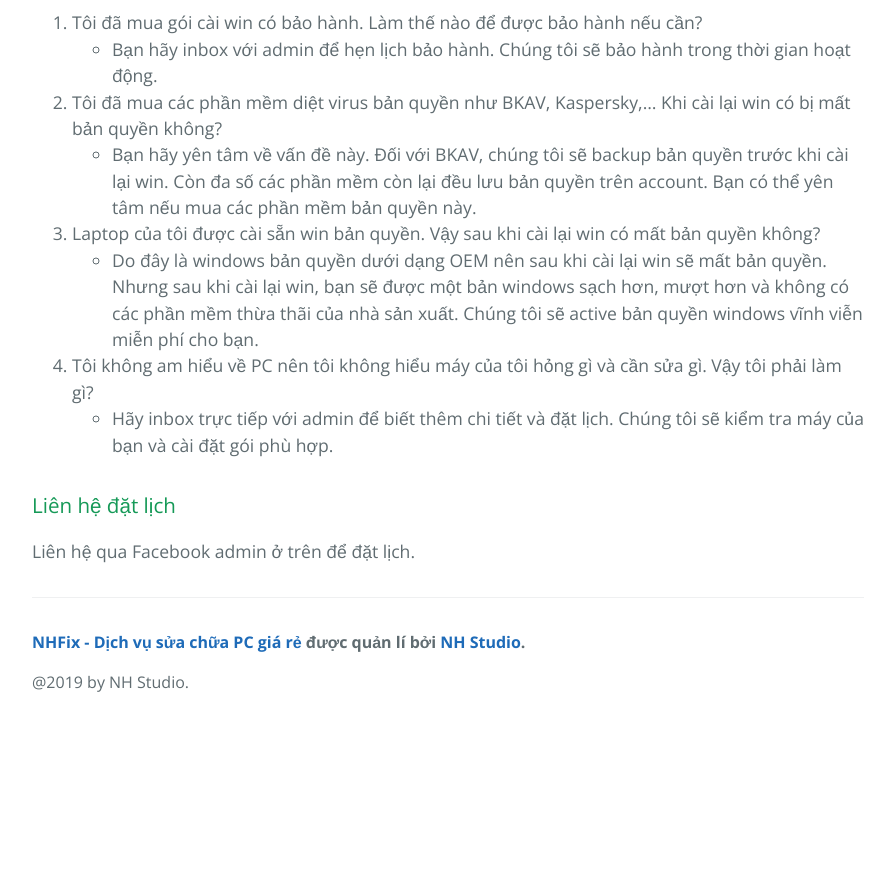
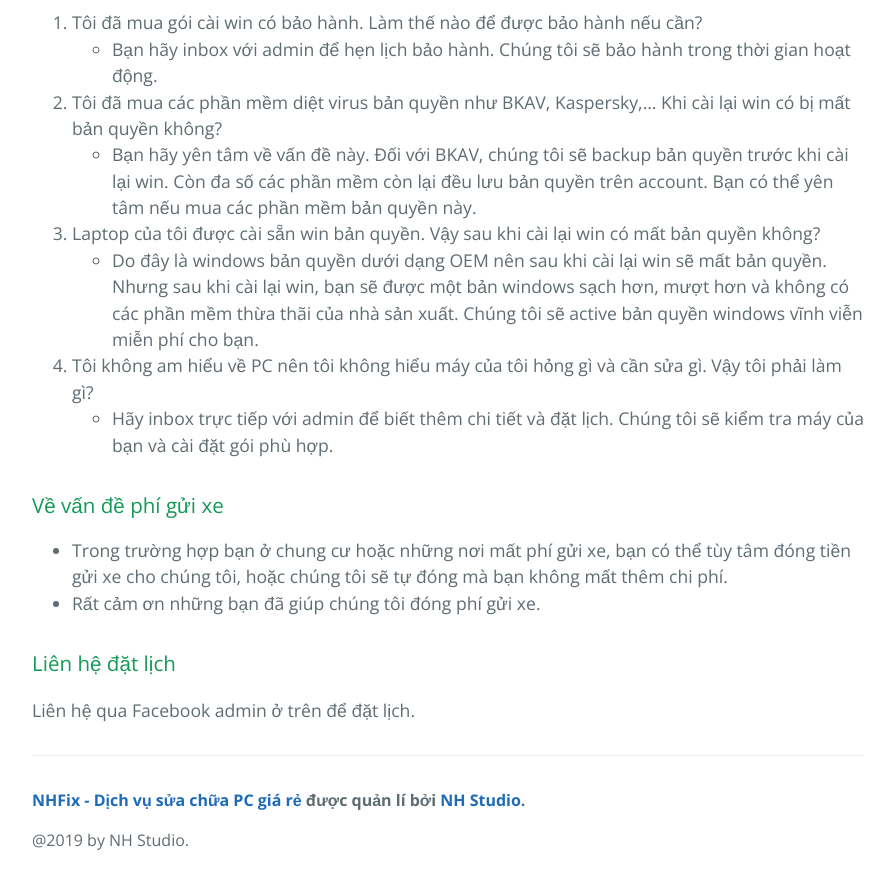
Before and after one commit to nh0909hn/NHFix, a Jekyll site: the page built from index.md, in a window 1280 px wide and 900 px high, scrolled down 3497 px. Shown: the top 889 px of the window, without its empty margins (192-1087 px from the left). Built offline with Jekyll 4.4.1, drawn with Linux system fonts in a browser that asks for light colours; our own code applies the rules of GitHub Pages for plain Markdown files; before the commit the page ends 4239 px from its top, so only the background shows below that.

Commit message:
Update index.md

```diff
--- a/index.md
+++ b/index.md
@@ -111,6 +111,11 @@ PHẢN ÁNH THÁI ĐỘ CỦA CHÚNG TÔI : INBOX TRỰC TIẾP QUA FACEBOOK.
 4. Tôi không am hiểu về PC nên tôi không hiểu máy của tôi hỏng gì và cần sửa gì. Vậy tôi phải làm gì?
 - Hãy inbox trực tiếp với admin để biết thêm chi tiết và đặt lịch. Chúng tôi sẽ kiểm tra máy của bạn và cài đặt gói phù hợp.
 
+### Về vấn đề phí gửi xe
+
+- Trong trường hợp bạn ở chung cư hoặc những nơi mất phí gửi xe, bạn có thể tùy tâm đóng tiền gửi xe cho chúng tôi, hoặc chúng tôi sẽ tự đóng mà bạn không mất thêm chi phí.
+- Rất cảm ơn những bạn đã giúp chúng tôi đóng phí gửi xe.
+
 ### Liên hệ đặt lịch
 
 Liên hệ qua Facebook admin ở trên để đặt lịch.
```
